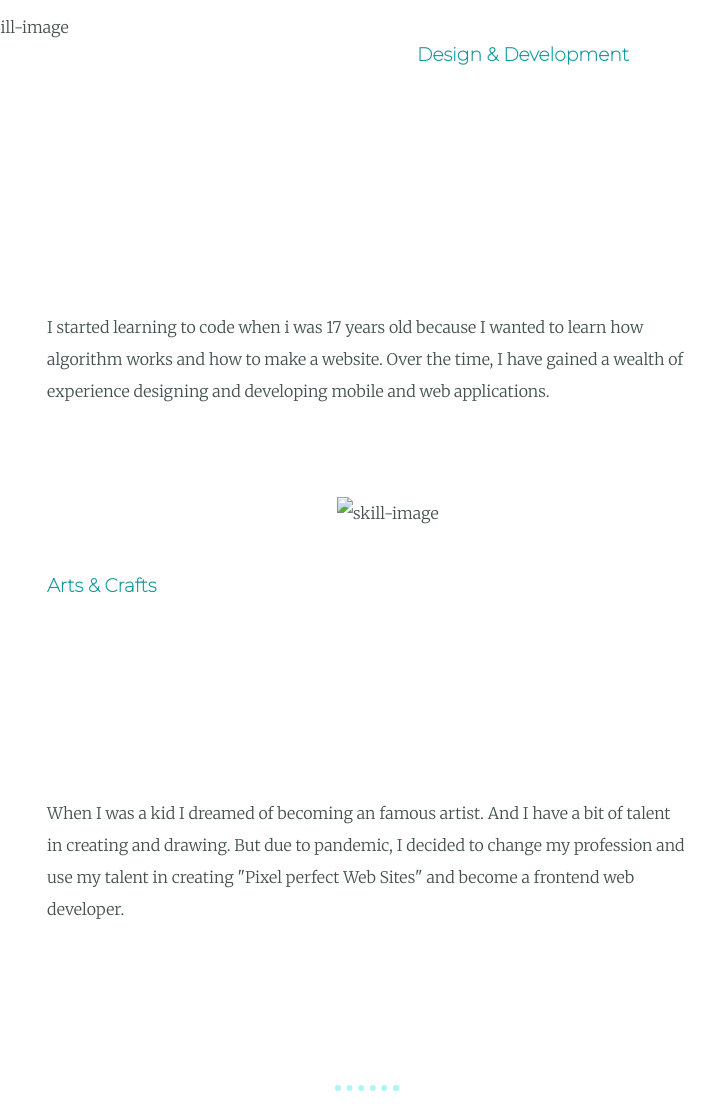
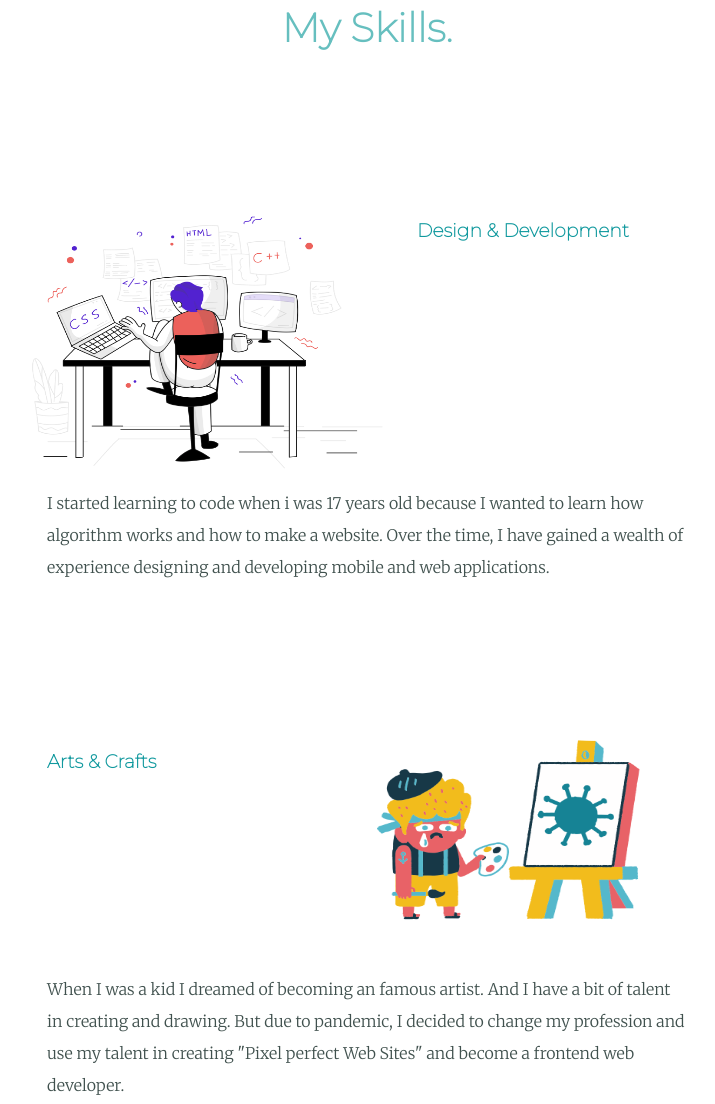
Before and after one commit to calicular/PersonalWeb, a plain HTML site: page index.html in a window 1280 px wide. Shown: the part 1110-2214 px from the top of the page, without its empty margins (273-988 px from the left). Drawn offline with Linux system fonts and the light colour scheme; the site is published under a folder, as on GitHub Pages, so addresses that start at the root find nothing.

Commit message:
Update index.html

```diff
--- a/index.html
+++ b/index.html
@@ -32,7 +32,7 @@
 
     <div class="middle-container">
       <div class="profile">
-        <img src="/img/android-chrome-192x192.png" alt="chicken" />
+        <img src="img/android-chrome-192x192.png" alt="chicken" />
         <h2>Hello.</h2>
         <p class="intro">
           I am a College Student and Web Developer. I love arts and playing
@@ -43,7 +43,7 @@
       <div class="skills">
         <h2>My Skills.</h2>
         <div class="skill-row">
-          <img class="middle-img" src="/img/skills.png" alt="skill-image" />
+          <img class="middle-img" src="img/skills.png" alt="skill-image" />
           <h3>Design & Development</h3>
           <p class="middle-p">
             I started learning to code when i was 17 years old because I wanted
@@ -53,7 +53,7 @@
           </p>
         </div>
         <div class="skill-row">
-          <img class="middle-img-2" src="/img/skills2.png" alt="skill-image" />
+          <img class="middle-img-2" src="img/skills2.png" alt="skill-image" />
           <h3>Arts & Crafts</h3>
           <p class="middle-p-2">
             When I was a kid I dreamed of becoming an famous artist. And I have
```
